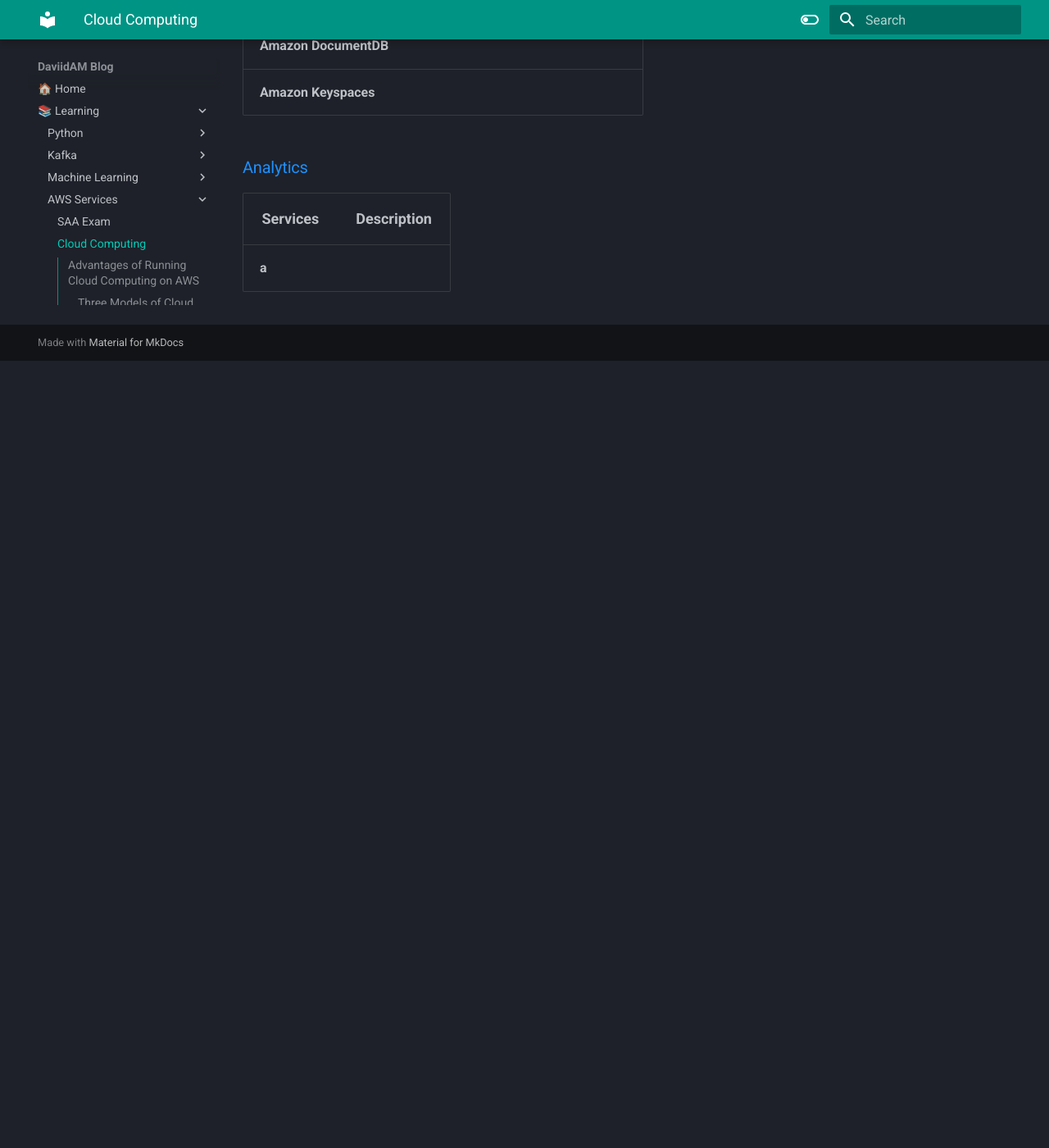
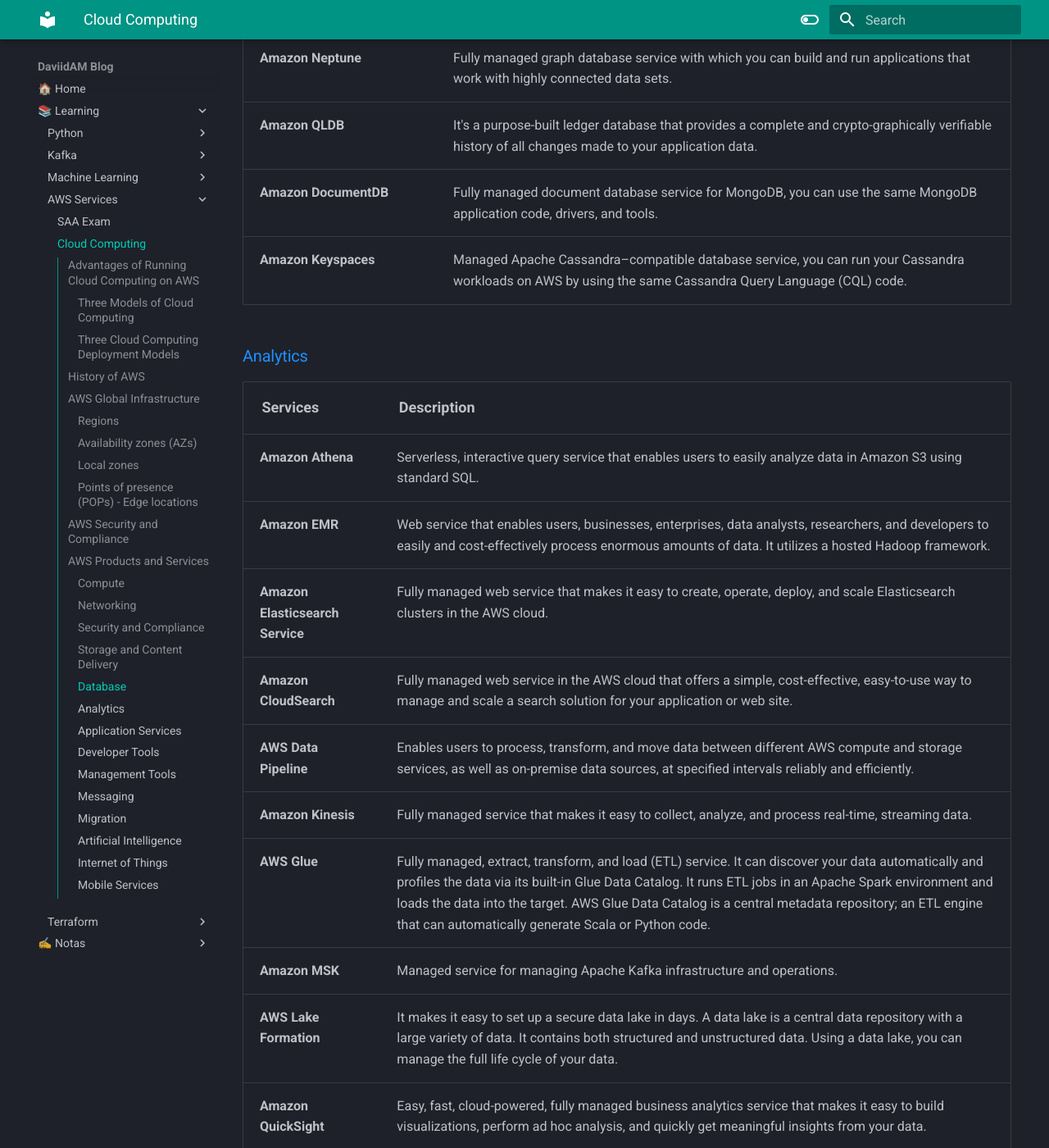
Before and after one commit to DaviidAM/Blog, an MkDocs documentation site: the page built from docs/AWS/01 - cloud_computing.md, in a window 1280 px wide and 1400 px high, scrolled down 11305 px. Shown: the whole window at 82% size. Built offline with MkDocs 1.6.1 and Material for MkDocs 9.7.7, drawn with Linux system fonts in a browser that asks for light colours; before the commit the page ends 11745 px from its top, so only the background shows below that; some of the changed text lies outside the part shown.

Commit message:
AWS - cloud computing - until Management Tools

```diff
--- a/docs/AWS/01 - cloud_computing.md
+++ b/docs/AWS/01 - cloud_computing.md
@@ -172,18 +172,99 @@
 
 | **Services** | Description |
 | -- | -- |
-| **Amazon Relational Database Service (RDS)** | |
-| **Amazon DynamoDB** | |
-| **Amazon Redshift** | |
-| **Amazon ElastiCache** | |
-| **Amazon Aurora** | |
-| **Amazon Neptune** | |
-| **Amazon QLDB** | |
-| **Amazon DocumentDB** | |
-| **Amazon Keyspaces** | |
+| **Amazon Relational Database Service (RDS)** | Relational database. It supports both commercial and open source database engines (MySQL, Oracle, SQL Server, PostgreSQL, Maria DB and Aurora).|
+| **Amazon DynamoDB** | NoSQL database. It delivers consistent, single-digit-millisecond latency at any scale. It consists of SSD storage.|
+| **Amazon Redshift** | Fully managed petabyte-scale data warehouse service. It stores the data in columnar format, thereby providing better I/O efficiency. The data is continuously backed up in Amazon S3.|
+| **Amazon ElastiCache** | ervice that helps in deploying an in-memory cache or data store in the cloud. It supports two open source in-memory engines: Redis and Memcached.|
+| **Amazon Aurora** | It's Amazon’s relational database built for the cloud. It supports two open source RDBMS engines: MySQL and PostgreSQL. The database is constantly backed up to Amazon S3.|
+| **Amazon Neptune** | Fully managed graph database service with which you can build and run applications that work with highly connected data sets.|
+| **Amazon QLDB** | It's a purpose-built ledger database that provides a complete and crypto-graphically verifiable history of all changes made to your application data.|
+| **Amazon DocumentDB** | Fully managed document database service for MongoDB, you can use the same MongoDB application code, drivers, and tools.|
+| **Amazon Keyspaces** | Managed Apache Cassandra–compatible database service, you can run your Cassandra workloads on AWS by using the same Cassandra Query Language (CQL) code.|
 
 ### Analytics
 
 | **Services** | Description |
 | -- | -- |
+| **Amazon Athena** | Serverless, interactive query service that enables users to easily analyze data in Amazon S3 using standard SQL.|
+| **Amazon EMR** | Web service that enables users, businesses, enterprises, data analysts, researchers, and developers to easily and cost-effectively process enormous amounts of data. It utilizes a hosted Hadoop framework.|
+| **Amazon Elasticsearch Service** | Fully managed web service that makes it easy to create, operate, deploy, and scale Elasticsearch clusters in the AWS cloud.|
+| **Amazon CloudSearch** | Fully managed web service in the AWS cloud that offers a simple, cost-effective, easy-to-use way to manage and scale a search solution for your application or web site.|
+| **AWS Data Pipeline** | Enables users to process, transform, and move data between different AWS compute and storage services, as well as on-premise data sources, at specified intervals reliably and efficiently.|
+| **Amazon Kinesis** | Fully managed service that makes it easy to collect, analyze, and process real-time, streaming data.|
+| **AWS Glue** | Fully managed, extract, transform, and load (ETL) service. It can discover your data automatically and profiles the data via its built-in Glue Data Catalog. It runs ETL jobs in an Apache Spark environment and loads the data into the target. AWS Glue Data Catalog is a central metadata repository; an ETL engine that can automatically generate Scala or Python code.|
+| **Amazon MSK** | Managed service for managing Apache Kafka infrastructure and operations.|
+| **AWS Lake Formation** | It makes it easy to set up a secure data lake in days. A data lake is a central data repository with a large variety of data. It contains both structured and unstructured data. Using a data lake, you can manage the full life cycle of your data.|
+| **Amazon QuickSight** | Easy, fast, cloud-powered, fully managed business analytics service that makes it easy to build visualizations, perform ad hoc analysis, and quickly get meaningful insights from your data.|
+
+### Application Services
+
+| **Services** | Description |
+| -- | -- |
+| **Amazon API Gateway** | Fully managed service that provides developers with an easy, simple, scalable, flexible, pay-as-you-go service that handles all aspects of building, deploying, and operating robust APIs for application back-end services such as code running on AWS Lambda, applications running on Amazon EC2, or any web application.|
+| **AWS Step Functions** | Fully managed service that enables users to efficiently and securely coordinate various components of distributed applications and microservices using visual workflows. This service provides a graphical interface for users to visualize and arrange the components of their applications.|
+| **Amazon Simple Workflow Service (SWF)** | Web-based cloud service that makes it easy to coordinate work across distributed application components.|
+| **Amazon Elastic Transcoder** | Convert (or transcode) video and audio files from their source format into the output format of their choice.|
+
+### Developer Tools
+
+| **Services** | Description |
+| -- | -- |
+| **AWS CodeCommit** | Host highly scalable private Git repositories securely.|
+| **AWS CodePipeline** | Managed continuous integration and continuous delivery service for quick, reliable application and infrastructure updates.|
+| **AWS CodeBuild** | Builds and compiles source code, runs tests, and produces software packages that are ready to deploy, eliminating the need to provision, manage, and scale build servers.|
+| **AWS CodeDeploy** | Automates code deployments to any instance or servers, including Amazon EC2 instances and servers running on-premises.|
+
+### Management Tools
+
+| **Services** | Description |
+| -- | -- |
+| **AWS CloudFormation** | |
+| **AWS Service Catalog** | |
+| **AWS OpsWorks** | |
+| **Amazon CloudWatch** | |
+| **AWS Config** | |
+| **AWS CloudTrail** | |
+
+### Messaging
+
+| **Services** | Description |
+| -- | -- |
+| **Amazon Simple Notification Service (SNS)** | |
+| **Amazon Simple Email Service (SES)** | |
+| **Amazon Simple Queue Service (SQS)** | |
+
+### Migration
+
+| **Services** | Description |
+| -- | -- |
 | **a** | |
+| **a** | |
+| **a** | |
+| **a** | |
+
+### Artificial Intelligence
+
+| **Services** | Description |
+| -- | -- |
+| **a** | |
+| **a** | |
+| **a** | |
+| **a** | |
+
+### Internet of Things
+
+| **Services** | Description |
+| -- | -- |
+| **a** | |
+| **a** | |
+| **a** | |
+
+### Mobile Services
+
+| **Services** | Description |
+| -- | -- |
+| **a** | |
+| **a** | |
+| **a** | |
+| **a** | |
```
